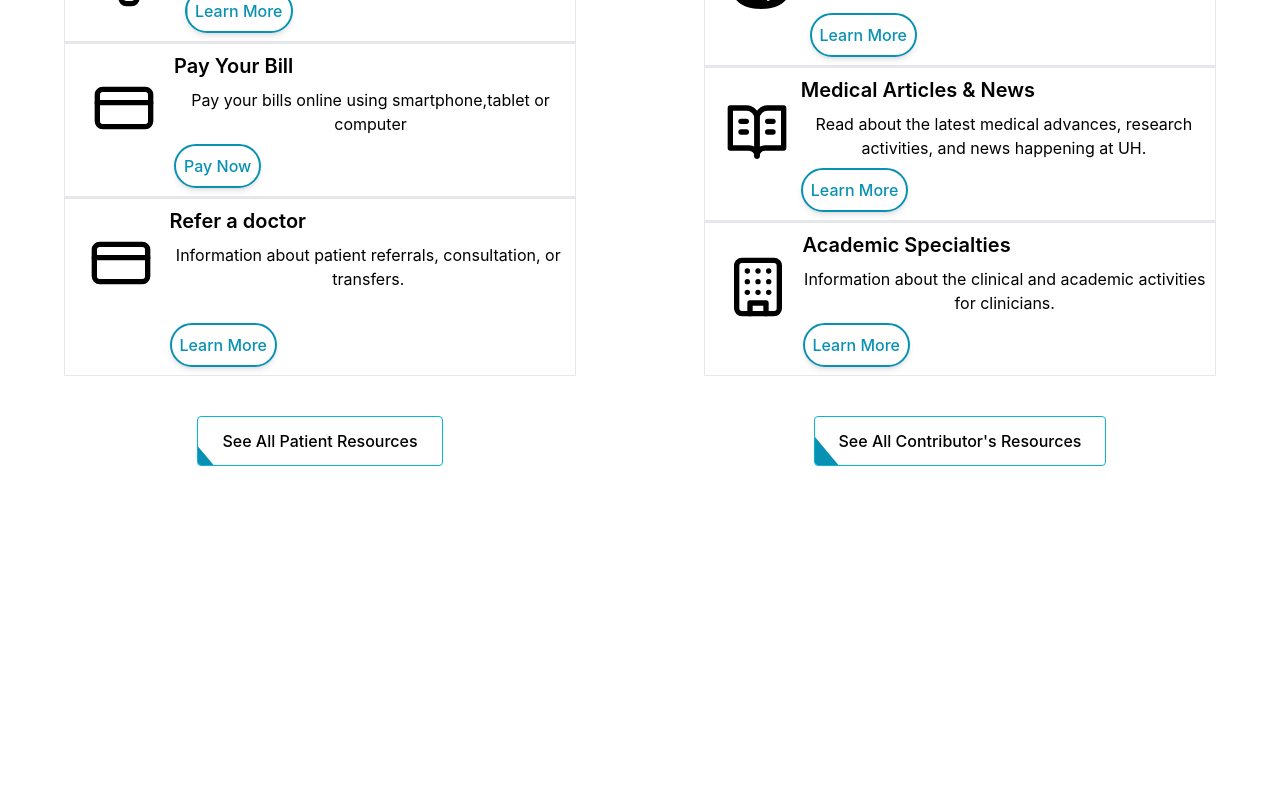
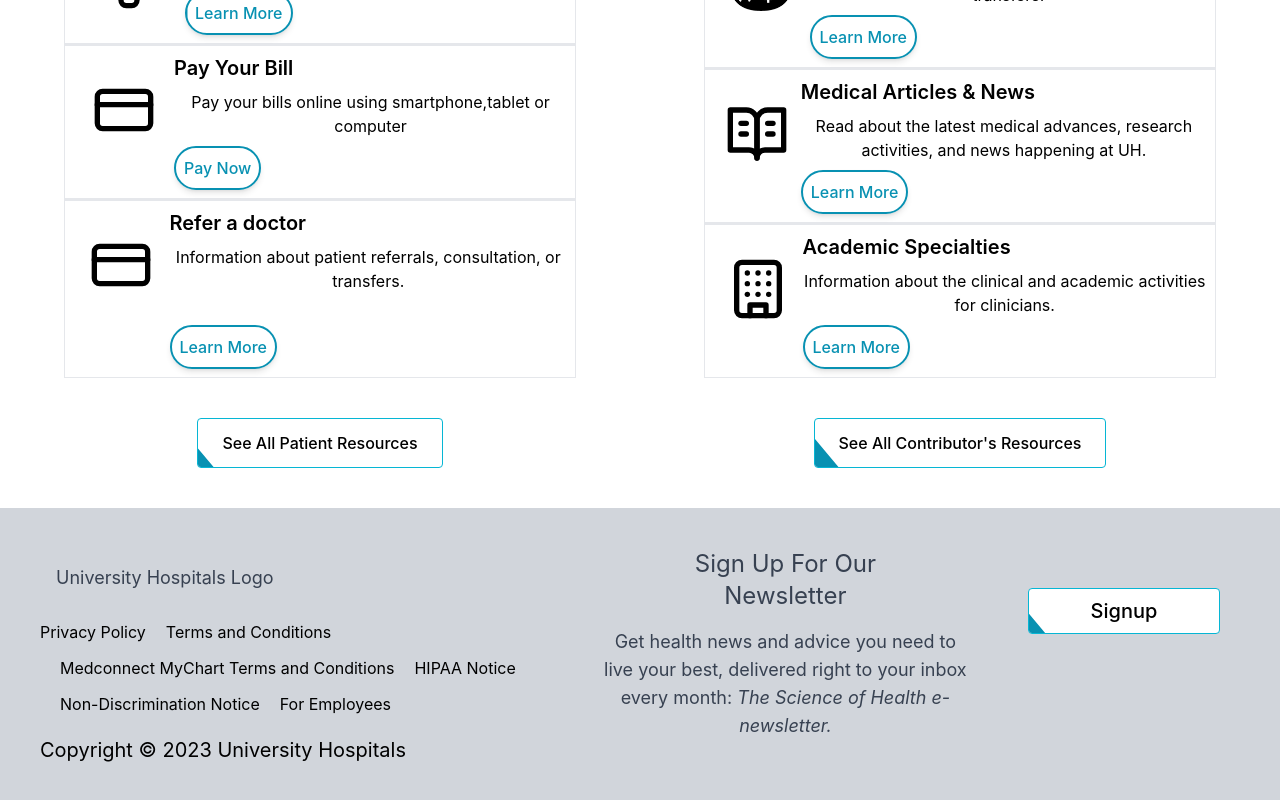
Before and after one commit to arnav1203/medconnect, a React (Create React App) app: page / in a window 1280 px wide. Shown: the part 1008-1808 px from the top of the page. Before the commit the page ends 1514 px from the top, so only its background shows below. Built offline with nearby package versions, Linux system fonts and the light colour scheme.

Commit message:
Footer and Login button

```diff
--- a/src/Components/Footer.js
+++ b/src/Components/Footer.js
@@ -2,8 +2,62 @@ import React from 'react'
 
 export default function Footer() {
     return (
-        <div>
-
-        </div>
+        <div className='bg-gray-300 p-10'>
+            <div className='lg:flex'>
+                <div className=''>
+                    <div className='flex justify-start p-4 text-lg text-gray-700'>
+                        <a>University Hospitals Logo</a>
+                    </div>
+                    <div className='flex flex-wrap space-x-5 space-y-3'>
+                        <div className='pt-3'>
+                            <p>Privacy Policy</p>
+                        </div>
+                        <div>
+                            <p>Terms and Conditions</p>
+                        </div>
+                        <div>
+                            <p>
+                                Medconnect MyChart Terms and Conditions
+                            </p>
+                        </div>
+                        <div>
+                            <p>HIPAA Notice</p>
+                        </div>
+                        <div>
+                            <p>
+                                Non-Discrimination Notice
+                            </p>
+                        </div>
+                        <div>
+                            <p>
+                                For Employees
+                            </p>
+                        </div>
+                    </div>
+                    <div className='flex justify-start py-5 text-xl'>
+                        Copyright © 2023 University Hospitals
+                    </div>
+                </div>
+                <div className='lg:flex'>
+                    <div>
+                        <div className='flex justify-start px-20'>
+                            <p className='text-2xl text-gray-700'>Sign Up For Our Newsletter </p>
+                        </div>
+                        <div className='px-10 pt-4'>
+                            <p className='text-lg text-gray-700'>
+                                Get health news and advice you need to live your best, delivered right to your inbox every month: <span className='italic'>The Science of Health e-newsletter.</span>
+                            </p>
+                        </div>
+                    </div>
+                    <div className='p-5'>
+                        <button className="relative mt-5 flex justify-center items-center border border-cyan-500 w-48 py-2 text-xl overflow-hidden font-medium transition-all bg-white rounded hover:bg-white group">
+                            <span className="w-48 h-64 rounded rotate-[-40deg] bg-cyan-600 absolute bottom-0 left-0 -translate-x-full ease-out duration-500 transition-all translate-y-full mb-9 ml-16 group-hover:ml-8 group-hover:mb-32 group-hover:translate-x-0"></span>
+                            <div><span className="relative w-full text-left text-black transition-colors duration-300 ease-in-out group-hover:text-white">Signup</span>
+                            </div>
+                        </button>
+                    </div>
+                </div>
+            </div>
+        </div >
     )
 }
--- a/src/Components/Landingpage.js
+++ b/src/Components/Landingpage.js
@@ -2,6 +2,7 @@ import React from 'react'
 import Navbar from './Navbar'
 import doctor from './assets/Doctor2.png'
 import Patvscon from './Patvscon'
+import Footer from './Footer'
 
 export default function Landingpage() {
     return (
@@ -37,6 +38,7 @@ export default function Landingpage() {
             </div>
             <div className='pt-20'>
                 <Patvscon />
+                <Footer />
             </div>
         </div>
     )
--- a/src/Components/Navbar.js
+++ b/src/Components/Navbar.js
@@ -35,7 +35,7 @@ export default function Navbar() {
                             ABOUT US
                         </a>
                     </div>
-                    <div className='text-lg font-semibold bg-clip-text text-transparent bg-blue-950 hover:scale-110'>
+                    <div className='text-lg font-semibold bg-clip-text text-transparent bg-blue-950 border px-4 rounded-xl border-blue-900 hover:bg-blue-700 hover:text-white hover:bg-clip-padding '>
                         <button onClick={login}>
                             LOGIN
                         </button>
```
